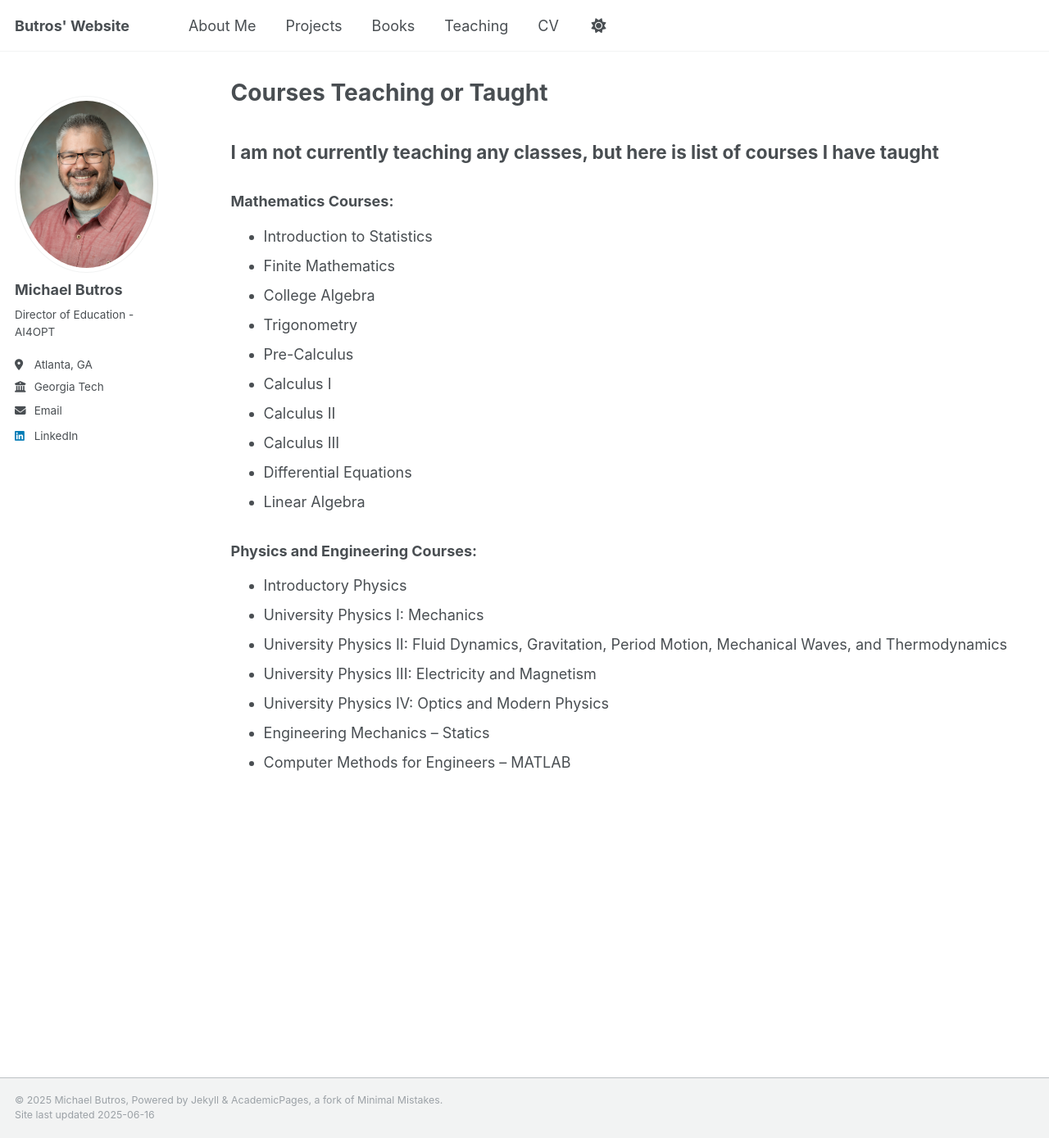
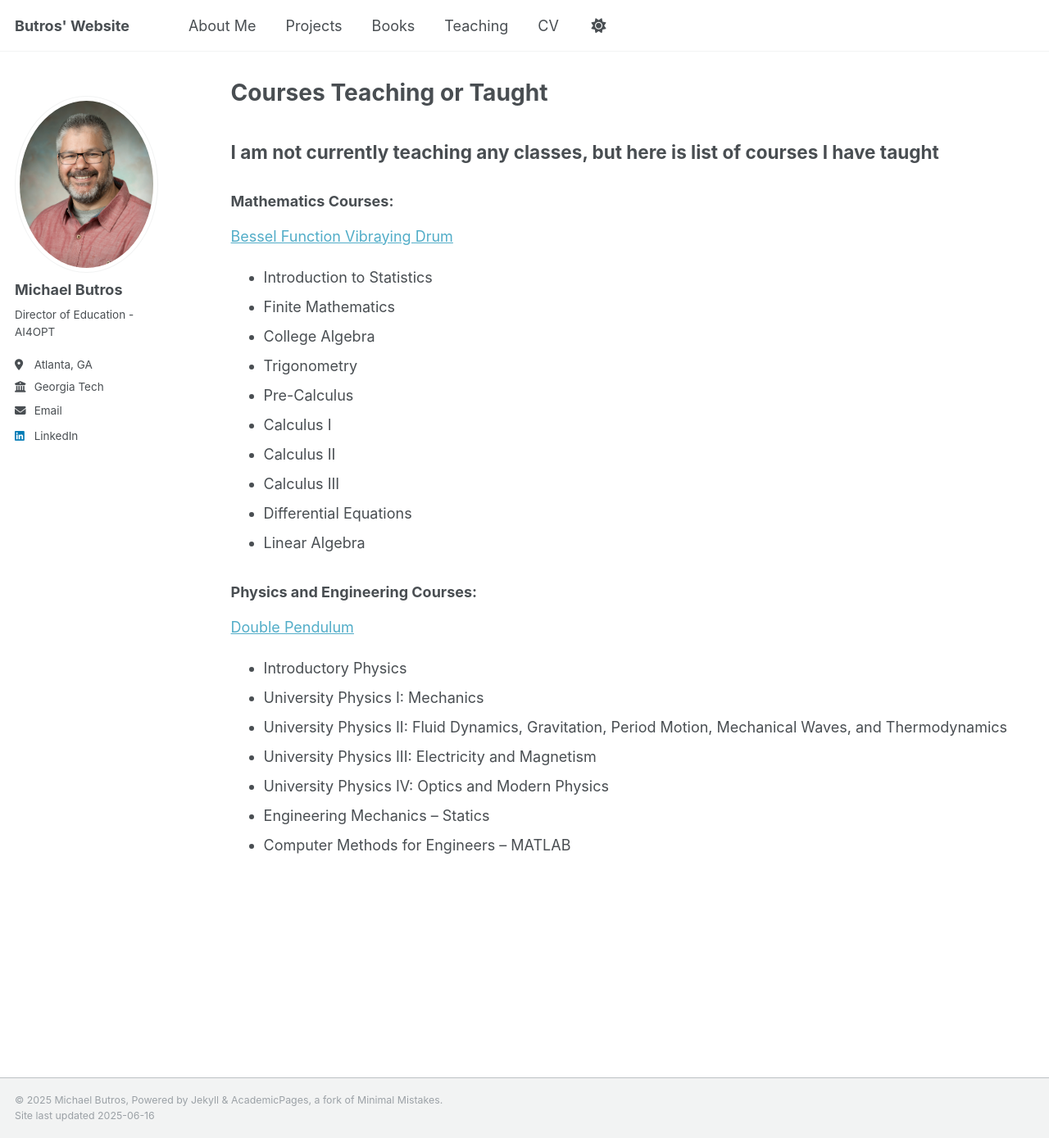
Before and after one commit to MButros/MButros.github.io, a Jekyll site: the page built from _pages/teaching.md, in a window 1280 px wide and 1389 px high. Shown: the whole window at 82% size. Built offline with Jekyll 4.4.1, drawn with Linux system fonts in a browser that asks for light colours.

Commit message:
Update teaching.md

```diff
--- a/_pages/teaching.md
+++ b/_pages/teaching.md
@@ -11,6 +11,10 @@ redirect_from:
 
 ## **I am not currently teaching any classes**, but here is list of courses I have taught
 ### Mathematics Courses:
+
+[Bessel Function Vibraying Drum](../files/Drum_vibration_model12.gif)
+
+
 - Introduction to Statistics
 - Finite Mathematics
 - College Algebra
@@ -23,6 +27,8 @@ redirect_from:
 - Linear Algebra
 
 ### Physics and Engineering Courses:
+
+[Double Pendulum](../files/demo.gif)
 - Introductory Physics
 - University Physics I:  Mechanics
 - University Physics II: Fluid Dynamics, Gravitation, Period Motion, Mechanical Waves, and Thermodynamics
```
